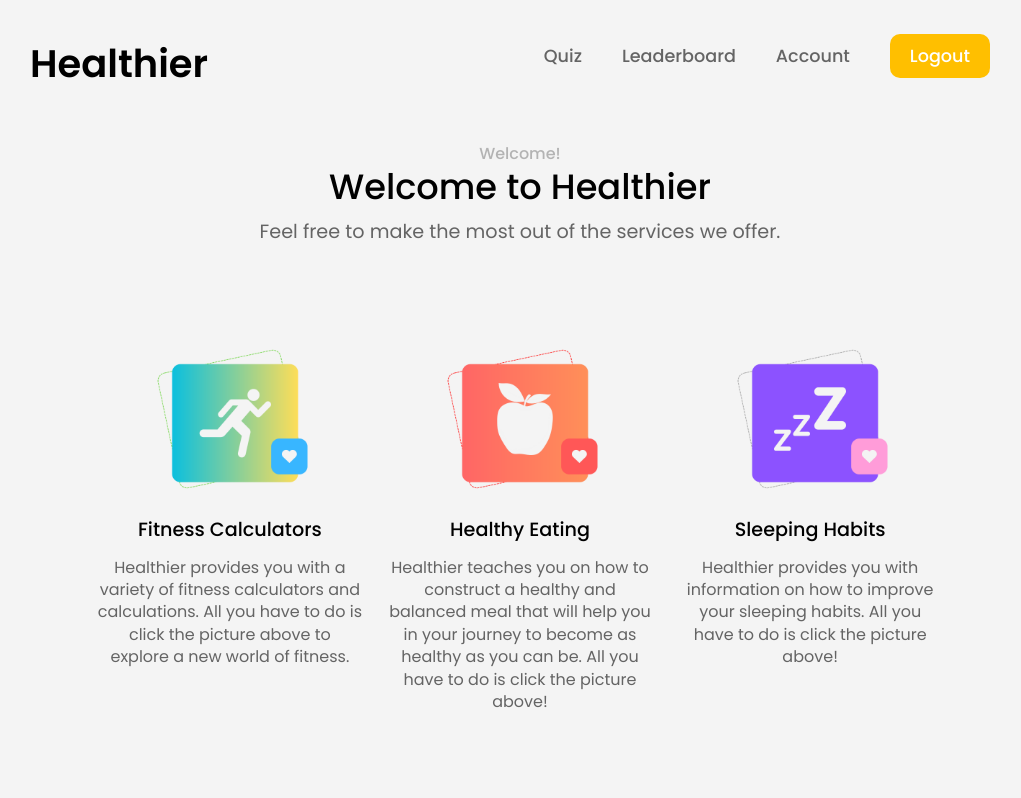
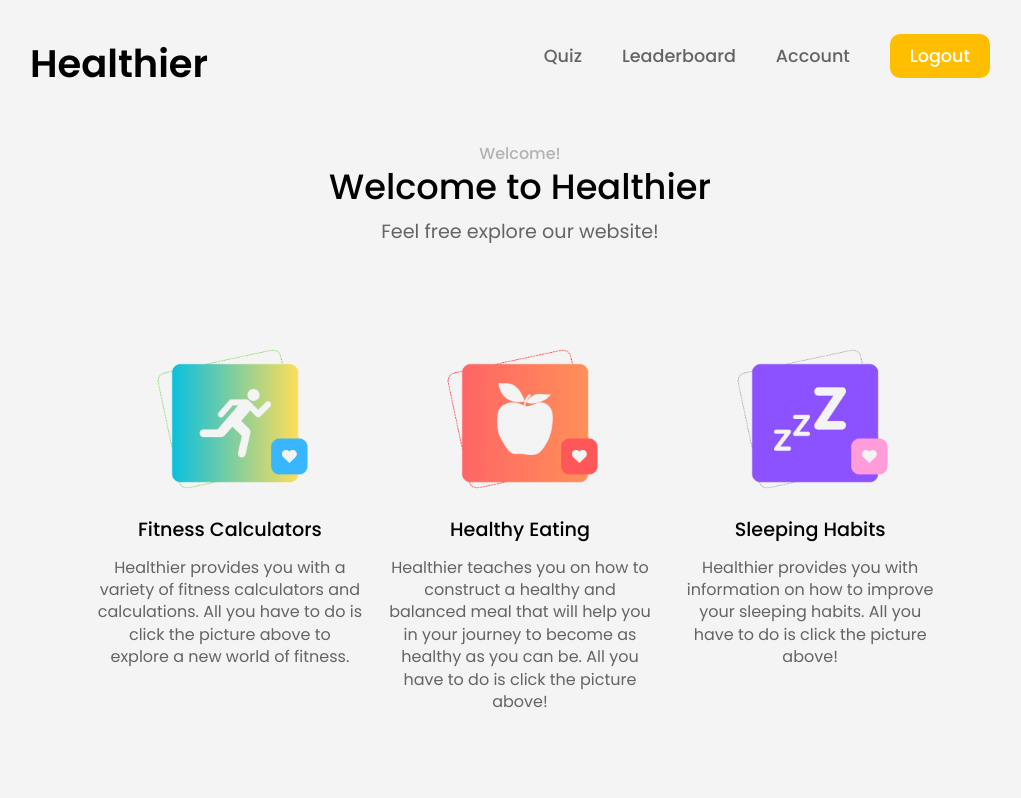
Before and after one commit to Tortley10/healthy-living, a Flask app: page /home in a window 1280 px wide. Shown: the top 798 px of the page, without its empty margins (120-1141 px from the left). Run offline with Flask 2, Linux system fonts and the light colour scheme; some libraries are stand-ins or nearby versions.

Commit message:
Update home.html

```diff
--- a/healthyliving/templates/home.html
+++ b/healthyliving/templates/home.html
@@ -20,7 +20,7 @@
     <div class="template-header mt-5">
         <span>Welcome!</span>
         <h2 class="fw-bold">Welcome to Healthier</h2>
-        <p>Feel free to make the most out of the services we offer.</p>
+        <p>Feel free explore our website!</p>
     </div>
     <div class="front-homec">
         <div class="box">
```
